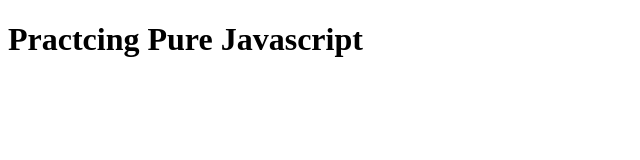
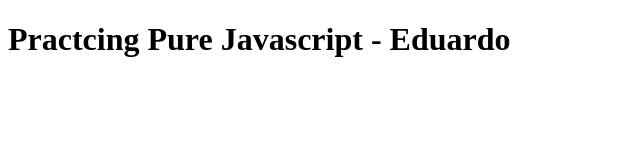
Before and after one commit to EduWebDev/portifolio, a plain HTML site: page index.html in a window 1280 px wide. Shown: the whole page, without its empty margins (0-640 px from the left). Drawn offline with Linux system fonts and the light colour scheme.

Commit message:
Update index.html

```diff
--- a/index.html
+++ b/index.html
@@ -7,6 +7,6 @@
     <title>Teste JS</title>
 </head>
 <body>
-    <h1>Practcing Pure Javascript</h1>
+    <h1>Practcing Pure Javascript - Eduardo</h1>
 </body>
 </html>
```
